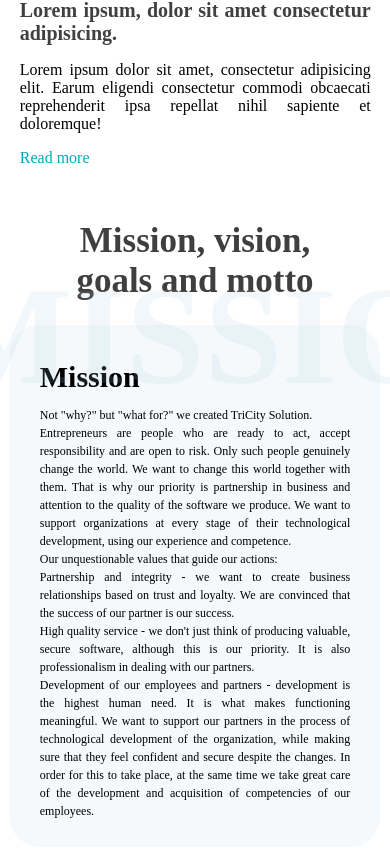
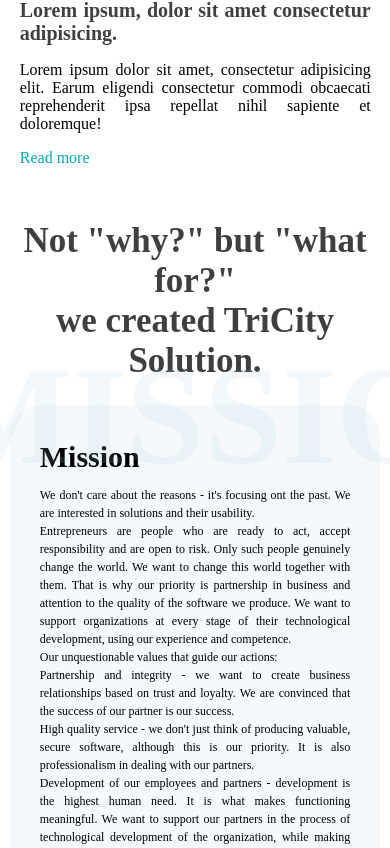
Before and after one commit to jastrzembowski/Tricity, a React (Create React App) app: page / in a window 390 px wide. Shown: the part 1144-1992 px from the top of the page. Built offline with nearby package versions, Linux system fonts and the light colour scheme; a web font is replaced by a local one.

Commit message:
small changes

```diff
--- a/src/components/main/Main.jsx
+++ b/src/components/main/Main.jsx
@@ -179,8 +179,7 @@
           <div className="mid-text">
 
             <h1>
-              Mission, vision,
-              <br /> goals and motto
+            Not "why?" but "what for?" <br/>we created TriCity Solution.
             </h1>
             <span className="mission-orn">MISSION</span>
             <div className="mission-box">
@@ -188,7 +187,7 @@
               <h3>Mission</h3>
 
               <p>
-                Not "why?" but "what for?" we created TriCity Solution.
+                We don't care about the reasons - it's focusing ont the past. We are interested in solutions and their usability.
                 <br />
                 Entrepreneurs are people who are ready to act, accept
                 responsibility and are open to risk. Only such people genuinely
--- a/src/components/main/main.css
+++ b/src/components/main/main.css
@@ -40,6 +40,7 @@
     brightness(125%) contrast(97%);
   font-size: 180px;
   font-weight: 900;
+  z-index: -1;
   transform: translateY(-80px) translateX(-50px);
   font-family: "Bold";
 }
@@ -720,4 +721,7 @@
     width: 90%;
     font-size: 35px;
   }
+  .main-text-orn{
+    display: none;
+  }
 }
--- a/src/components/nav/nav.css
+++ b/src/components/nav/nav.css
@@ -262,8 +262,7 @@
 }
 .work-hidden {
   position: absolute;
-  top: 70px;
-  left: -100px;
+  top: -100px;
   opacity: 0;
   z-index: -5;
   height: 0px;
```
